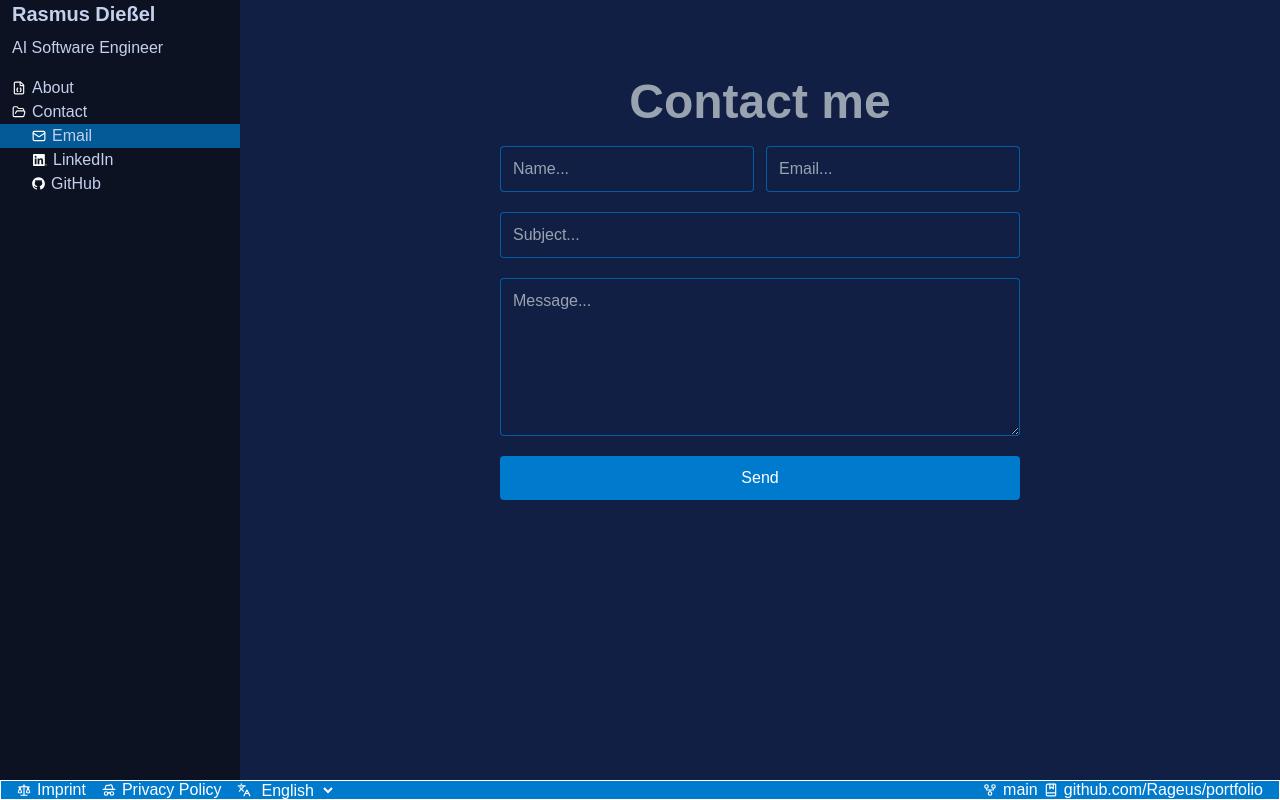
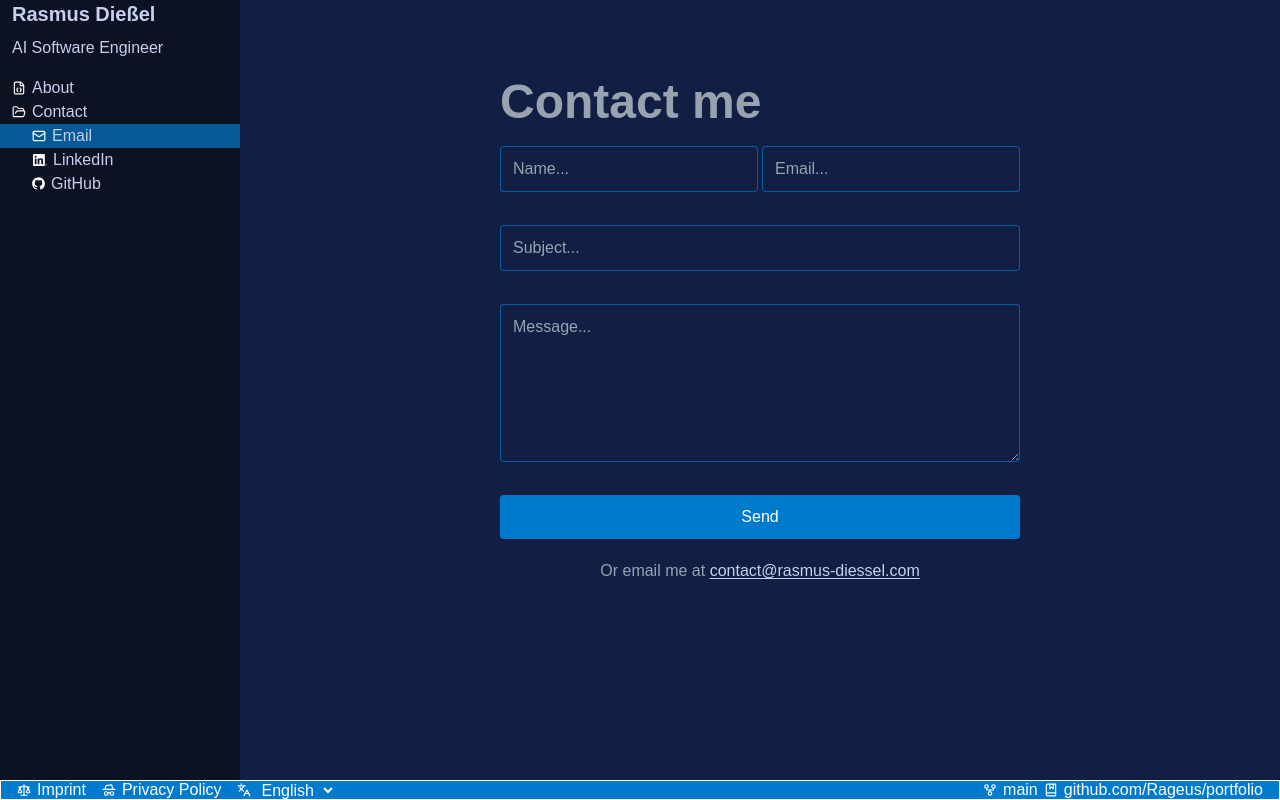
Before and after one commit to Rageus/portfolio, a Next.js app: page /en/contact in a window 1280 px wide. Built offline with nearby package versions, Linux system fonts and the light colour scheme.

Commit message:
added feedback to contact form

```diff
--- /dev/null
+++ b/app/[locale]/contact/contact-field-column.tsx
@@ -0,0 +1,50 @@
+import type { ContactFieldKey } from '@/lib/contact-zod-issue-message';
+import type { ReactNode } from 'react';
+
+export const contactInputBase =
+	'bg-script text-foreground rounded px-3 py-2 placeholder:text-britty-font focus:outline-none focus:ring-2';
+export const contactInputOk = 'border border-file-selected focus:ring-botbar';
+export const contactInputErr = 'border border-red-500 focus:ring-red-500';
+
+export function FieldStatusLine({
+	field,
+	invalid,
+	errorLabel,
+}: {
+	field: ContactFieldKey;
+	invalid: boolean;
+	errorLabel: string;
+}) {
+	const statusId = `${field}-status`;
+	return (
+		<p
+			id={statusId}
+			role={invalid ? 'alert' : undefined}
+			aria-hidden={!invalid}
+			className={`mt-0.5 text-left text-xs mx-0.5 min-h-lh ${
+				invalid ? 'text-red-500' : 'invisible'
+			}`}
+		>
+			{invalid ? errorLabel : '\u00a0'}
+		</p>
+	);
+}
+
+export function ContactFieldColumn({
+	className,
+	field,
+	error,
+	children,
+}: {
+	className: string;
+	field: ContactFieldKey;
+	error: string | undefined;
+	children: ReactNode;
+}) {
+	return (
+		<div className={className}>
+			{children}
+			<FieldStatusLine field={field} invalid={!!error} errorLabel={error ?? ''} />
+		</div>
+	);
+}
--- a/app/[locale]/contact/contact-form.tsx
+++ b/app/[locale]/contact/contact-form.tsx
@@ -1,71 +1,191 @@
 'use client';
 
+import {
+	ContactFieldColumn,
+	contactInputBase,
+	contactInputErr,
+	contactInputOk,
+} from './contact-field-column';
+import { CONTACT_FIELD_LIMITS, contactEmailSchema } from '@/lib/contact-email-schema';
+import {
+	CONTACT_FIELD_KEYS,
+	type ContactFieldKey,
+	contactZodIssueToMessage,
+	firstIssuePerContactField,
+} from '@/lib/contact-zod-issue-message';
+import { CONTACT_EMAIL } from '@/lib/constants';
 import { useTranslations } from 'next-intl';
+import { useState, type SubmitEvent } from 'react';
+
+const submitBtnBase =
+	'w-full rounded px-4 py-2 font-medium text-white focus:outline-none focus:ring-2 focus:ring-offset-2 focus:ring-offset-background';
+const submitBtnDefault = `${submitBtnBase} bg-botbar hover:opacity-90 focus:ring-botbar disabled:cursor-wait disabled:opacity-90`;
+const submitBtnSuccess = `${submitBtnBase} bg-green-700 focus:ring-green-500 disabled:cursor-not-allowed disabled:opacity-100`;
 
 export default function ContactForm() {
 	const t = useTranslations('contact');
+	const [submitState, setSubmitState] = useState<'idle' | 'submitting' | 'success'>('idle');
+	const [fieldErrors, setFieldErrors] = useState<Partial<Record<ContactFieldKey, string>>>({});
+
+	function fieldClass(field: ContactFieldKey, widthClass: string) {
+		return `${widthClass} ${contactInputBase} ${fieldErrors[field] ? contactInputErr : contactInputOk}`;
+	}
+
+	function clearFieldError(field: ContactFieldKey) {
+		setFieldErrors((prev) => {
+			const next = { ...prev };
+			delete next[field];
+			return next;
+		});
+	}
+
+	async function handleSubmit(e: SubmitEvent<HTMLFormElement>) {
+		e.preventDefault();
+		if (submitState === 'success') return;
+
+		const form = e.currentTarget;
+		const formData = new FormData(form);
+		const body = {
+			name: String(formData.get('name') ?? ''),
+			email: String(formData.get('email') ?? ''),
+			subject: String(formData.get('subject') ?? ''),
+			message: String(formData.get('message') ?? ''),
+		};
+
+		const parsed = contactEmailSchema.safeParse(body);
+		if (!parsed.success) {
+			const firstByField = firstIssuePerContactField(parsed.error.issues);
+			const next: Partial<Record<ContactFieldKey, string>> = {};
+			for (const key of CONTACT_FIELD_KEYS) {
+				const issue = firstByField[key];
+				if (issue) {
+					next[key] = contactZodIssueToMessage(issue, t);
+				}
+			}
+			setFieldErrors(next);
+			return;
+		}
+
+		setFieldErrors({});
+		setSubmitState('submitting');
+		try {
+			const res = await fetch('/api/emails', {
+				method: 'POST',
+				headers: { 'Content-Type': 'application/json' },
+				body: JSON.stringify(parsed.data),
+			});
+			if (res.ok) {
+				setSubmitState('success');
+			} else {
+				const text = await res.text();
+				console.error('[Contact form] API error:', res.status, res.statusText, text);
+				setSubmitState('idle');
+			}
+		} catch (err) {
+			console.error('[Contact form] Request failed:', err);
+			setSubmitState('idle');
+		}
+	}
+
+	const isSuccess = submitState === 'success';
+	const isBusy = submitState === 'submitting';
+
+	function fieldAria(field: ContactFieldKey) {
+		const statusId = `${field}-status`;
+		const invalid = !!fieldErrors[field];
+		return {
+			'aria-errormessage': invalid ? statusId : undefined,
+		};
+	}
 
 	return (
-		<form action={submitContact} className="flex flex-1 flex-col gap-5 justify-center items-center">
+		<form
+			noValidate
+			onSubmit={handleSubmit}
+			className="flex flex-1 flex-col gap-0 justify-center items-center"
+		>
+			<div className="flex w-full flex-col gap-5">
 				<div className="text-britty-font text-5xl font-bold">{t('header')}</div>
-			<div className="w-full flex gap-3">
+				<div className="w-full flex gap-1">
+					<ContactFieldColumn
+						className="flex min-w-0 w-[45%] flex-1 flex-col gap-0"
+						field="name"
+						error={fieldErrors.name}
+					>
 						<input
 							id="name"
 							name="name"
 							type="text"
+							maxLength={CONTACT_FIELD_LIMITS.name.max}
 							placeholder={`${t('name')}...`}
-					className="w-[45%] flex-1 bg-script text-foreground border border-file-selected rounded px-3 py-2 placeholder:text-britty-font focus:outline-none focus:ring-2 focus:ring-botbar"
+							aria-invalid={!!fieldErrors.name}
+							{...fieldAria('name')}
+							onChange={() => clearFieldError('name')}
+							className={fieldClass('name', 'w-full')}
 						/>
+					</ContactFieldColumn>
+					<ContactFieldColumn
+						className="flex min-w-0 w-[45%] flex-1 flex-col gap-0"
+						field="email"
+						error={fieldErrors.email}
+					>
 						<input
 							id="email"
 							name="email"
 							type="email"
+							autoComplete="email"
+							maxLength={CONTACT_FIELD_LIMITS.email.max}
 							placeholder={`${t('email')}...`}
-					className="w-[45%] flex-1 bg-script text-foreground border border-file-selected rounded px-3 py-2 placeholder:text-britty-font focus:outline-none focus:ring-2 focus:ring-botbar"
+							aria-invalid={!!fieldErrors.email}
+							{...fieldAria('email')}
+							onChange={() => clearFieldError('email')}
+							className={fieldClass('email', 'w-full')}
 						/>
+					</ContactFieldColumn>
 				</div>
+			</div>
+			<ContactFieldColumn className="flex w-full flex-col gap-0" field="subject" error={fieldErrors.subject}>
 				<input
 					id="subject"
 					name="subject"
 					type="text"
+					maxLength={CONTACT_FIELD_LIMITS.subject.max}
 					placeholder={`${t('subject')}...`}
-				className="w-full bg-script text-foreground border border-file-selected rounded px-3 py-2 placeholder:text-britty-font focus:outline-none focus:ring-2 focus:ring-botbar"
+					aria-invalid={!!fieldErrors.subject}
+					{...fieldAria('subject')}
+					onChange={() => clearFieldError('subject')}
+					className={fieldClass('subject', 'w-full')}
 				/>
+			</ContactFieldColumn>
+			<ContactFieldColumn className="flex w-full flex-col gap-0" field="message" error={fieldErrors.message}>
 				<textarea
 					id="message"
 					name="message"
+					maxLength={CONTACT_FIELD_LIMITS.message.max}
 					placeholder={`${t('message')}...`}
 					rows={5}
-				className="w-full bg-script text-foreground border border-file-selected rounded px-3 py-2 placeholder:text-britty-font focus:outline-none focus:ring-2 focus:ring-botbar"
+					aria-invalid={!!fieldErrors.message}
+					{...fieldAria('message')}
+					onChange={() => clearFieldError('message')}
+					className={fieldClass('message', 'w-full')}
 				/>
+			</ContactFieldColumn>
 			<button
 				type="submit"
-				className="w-full bg-botbar text-white rounded px-4 py-2 font-medium hover:opacity-90 focus:outline-none focus:ring-2 focus:ring-botbar focus:ring-offset-2 focus:ring-offset-background"
+				disabled={isSuccess || isBusy}
+				className={isSuccess ? submitBtnSuccess : submitBtnDefault}
 			>
-				{t('button-text')}
+				{isSuccess ? t('button-done') : t('button-text')}
 			</button>
+			<p className="w-full text-britty-font text-base text-center">
+				{t('email-alt-intro')}{' '}
+				<a
+					href={`mailto:${CONTACT_EMAIL}`}
+					className="text-britty-highlight underline-offset-2 hover:underline focus:outline-none focus-visible:ring-2 focus-visible:ring-botbar focus-visible:ring-offset-2 focus-visible:ring-offset-background rounded"
+				>
+					{CONTACT_EMAIL}
+				</a>
+			</p>
 		</form>
-	)
+	);
 }
-
-async function submitContact(formData: FormData) {
-	const body = {
-		name: formData.get('name'),
-		email: formData.get('email'),
-		subject: formData.get('subject'),
-		message: formData.get('message'),
-	}
-	try {
-		const res = await fetch('/api/emails', {
-			method: 'POST',
-			headers: { 'Content-Type': 'application/json' },
-			body: JSON.stringify(body),
-		});
-		if (!res.ok) {
-			const text = await res.text();
-			console.error('[Contact form] API error:', res.status, res.statusText, text);
-		}
-	} catch (err) {
-		console.error('[Contact form] Request failed:', err);
-	}
-}
--- a/app/api/emails/route.ts
+++ b/app/api/emails/route.ts
@@ -1,14 +1,8 @@
 import { NextResponse } from "next/server";
 import { z } from "zod"
 import { Resend } from 'resend';
-import Email from "@/components/email";
-
-const schema = z.object({
-  name: z.string().min(1).max(50),
-  mail: z.email().min(1).max(50),
-  subject: z.string().min(3).max(100),
-  message: z.string().min(3).max(1000),
-});
+import { CONTACT_EMAIL, RESEND_FROM_EMAIL } from "@/lib/constants";
+import { contactEmailSchema } from "@/lib/contact-email-schema";
 
 export async function POST(req: Request) {
 	const apiKey = process.env.RE_SEND_API_KEY;
@@ -23,27 +17,34 @@ export async function POST(req: Request) {
 
 	const data = await req.json();
 
-	const result = schema.safeParse({
+	const result = contactEmailSchema.safeParse({
 		name: data.name,
-		mail: data.email,
+		email: data.email,
 		subject: data.subject,
 		message: data.message,
 	});
 
   if (!result.success) {
-    console.log(result.error ?? "Validation failed.")
+    console.log(result.error ?? "Validation failed.");
+
+    const fe = z.flattenError(result.error).fieldErrors;
+    const fieldErrors: Record<string, string[]> = {};
+    if (fe.name?.length) fieldErrors.name = fe.name;
+    if (fe.email?.length) fieldErrors.email = fe.email;
+    if (fe.subject?.length) fieldErrors.subject = fe.subject;
+    if (fe.message?.length) fieldErrors.message = fe.message;
 
     return NextResponse.json(
-      { message: "Validation failed." },
+      { message: "Validation failed.", fieldErrors },
       { status: 403 }
     );
   }
 
 
   const resp = await resend.emails.send({
-    from: 'contact@forward.rasmus-diessel.com',
-    to: 'contact@rasmus-diessel.com',
-    replyTo: result.data.mail,
+    from: RESEND_FROM_EMAIL,
+    to: CONTACT_EMAIL,
+    replyTo: result.data.email,
     subject: result.data.subject,
     text: result.data.message
   });
--- /dev/null
+++ b/lib/constants.ts
@@ -0,0 +1,12 @@
+/** Public contact address (mailto link, UI, Resend `to`). */
+export const CONTACT_EMAIL = 'contact@rasmus-diessel.com';
+
+/** Verified sender domain for Resend (`from`). */
+export const RESEND_FROM_EMAIL = 'contact@forward.rasmus-diessel.com';
+
+/** Demo API base (users demo pages). */
+export const JSONPLACEHOLDER_BASE_URL = 'https://jsonplaceholder.typicode.com';
+
+export const LINKEDIN_PROFILE_URL = 'https://linkedin.com/in/rasmus-dießel';
+
+export const GITHUB_REPO_URL = 'https://github.com/Rageus/portfolio';
--- /dev/null
+++ b/lib/contact-email-schema.ts
@@ -0,0 +1,16 @@
+import { z } from "zod";
+
+/** Same limits as used by `POST /api/emails` via `contactEmailSchema`. */
+export const CONTACT_FIELD_LIMITS = {
+	name: { min: 1, max: 50 },
+	email: { min: 1, max: 50 },
+	subject: { min: 3, max: 100 },
+	message: { min: 3, max: 1000 },
+} as const;
+
+export const contactEmailSchema = z.object({
+	name: z.string().min(CONTACT_FIELD_LIMITS.name.min).max(CONTACT_FIELD_LIMITS.name.max),
+	email: z.email().min(CONTACT_FIELD_LIMITS.email.min).max(CONTACT_FIELD_LIMITS.email.max),
+	subject: z.string().min(CONTACT_FIELD_LIMITS.subject.min).max(CONTACT_FIELD_LIMITS.subject.max),
+	message: z.string().min(CONTACT_FIELD_LIMITS.message.min).max(CONTACT_FIELD_LIMITS.message.max),
+});
--- /dev/null
+++ b/lib/contact-zod-issue-message.ts
@@ -0,0 +1,67 @@
+import type { $ZodIssue } from "zod/v4/core";
+
+export type ContactFieldKey = "name" | "email" | "subject" | "message";
+
+export const CONTACT_FIELD_KEYS: readonly ContactFieldKey[] = [
+	"name",
+	"email",
+	"subject",
+	"message",
+];
+
+export function firstIssuePerContactField(
+	issues: readonly $ZodIssue[],
+): Partial<Record<ContactFieldKey, $ZodIssue>> {
+	const out: Partial<Record<ContactFieldKey, $ZodIssue>> = {};
+	for (const issue of issues) {
+		const k = issue.path[0];
+		if (k !== "name" && k !== "email" && k !== "subject" && k !== "message") continue;
+		if (out[k]) continue;
+		out[k] = issue;
+	}
+	return out;
+}
+
+type ContactT = (
+	key:
+		| "validation-generic"
+		| "validation-required"
+		| "validation-too-short"
+		| "validation-too-long"
+		| "validation-email-invalid",
+	values?: Record<string, number | string>,
+) => string;
+
+export function contactZodIssueToMessage(issue: $ZodIssue, t: ContactT): string {
+	switch (issue.code) {
+		case "too_small": {
+			if (issue.origin === "string") {
+				const min = Number(issue.minimum);
+				return t("validation-too-short", { min });
+			}
+			break;
+		}
+		case "too_big": {
+			if (issue.origin === "string") {
+				const max = Number(issue.maximum);
+				return t("validation-too-long", { max });
+			}
+			break;
+		}
+		case "invalid_format": {
+			if (issue.format === "email") {
+				return t("validation-email-invalid");
+			}
+			break;
+		}
+		case "invalid_type": {
+			if (issue.expected === "string") {
+				return t("validation-required");
+			}
+			break;
+		}
+		default:
+			break;
+	}
+	return t("validation-generic");
+}
--- a/messages/en.json
+++ b/messages/en.json
@@ -1,11 +1,18 @@
 {
   "contact": {
+    "button-done": "Sent",
     "button-text": "Send",
     "email": "Email",
+    "email-alt-intro": "Or email me at",
     "header": "Contact me",
     "message": "Message",
     "name": "Name",
-    "subject": "Subject"
+    "subject": "Subject",
+    "validation-email-invalid": "Email address invalid (include “@”).",
+    "validation-generic": "Correct this field.",
+    "validation-required": "Field is required.",
+    "validation-too-long": "Maximum {max} characters allowed.",
+    "validation-too-short": "Requires at least {min} characters."
   },
   "layout": {
     "about": "About",
--- a/package.json
+++ b/package.json
@@ -19,8 +19,9 @@
     "@react-email/components": "^1.0.9",
     "@react-email/render": "^2.0.4",
     "@types/mdx": "^2.0.13",
+    "i18nexus": "^3.4.1",
     "lucide-react": "^0.575.0",
-    "next": "16.1.6",
+    "next": "^16.2.1",
     "next-intl": "^4.8.3",
     "react": "19.2.3",
     "react-dom": "19.2.3",
@@ -28,6 +29,7 @@
     "zod": "^4.3.6"
   },
   "devDependencies": {
+    "i18nexus-cli": "^4.0.0",
     "@opennextjs/cloudflare": "^1.17.1",
     "@tailwindcss/postcss": "^4",
     "@tailwindcss/typography": "^0.5.19",
```
Also changed, not shown: app/[locale]/layout.tsx (+6 -2 lines), messages/de.json (+8 -1 lines), 1 other file (tests, documents, lock files or other folders). Lines whose indentation alone changed are shown as unchanged.
